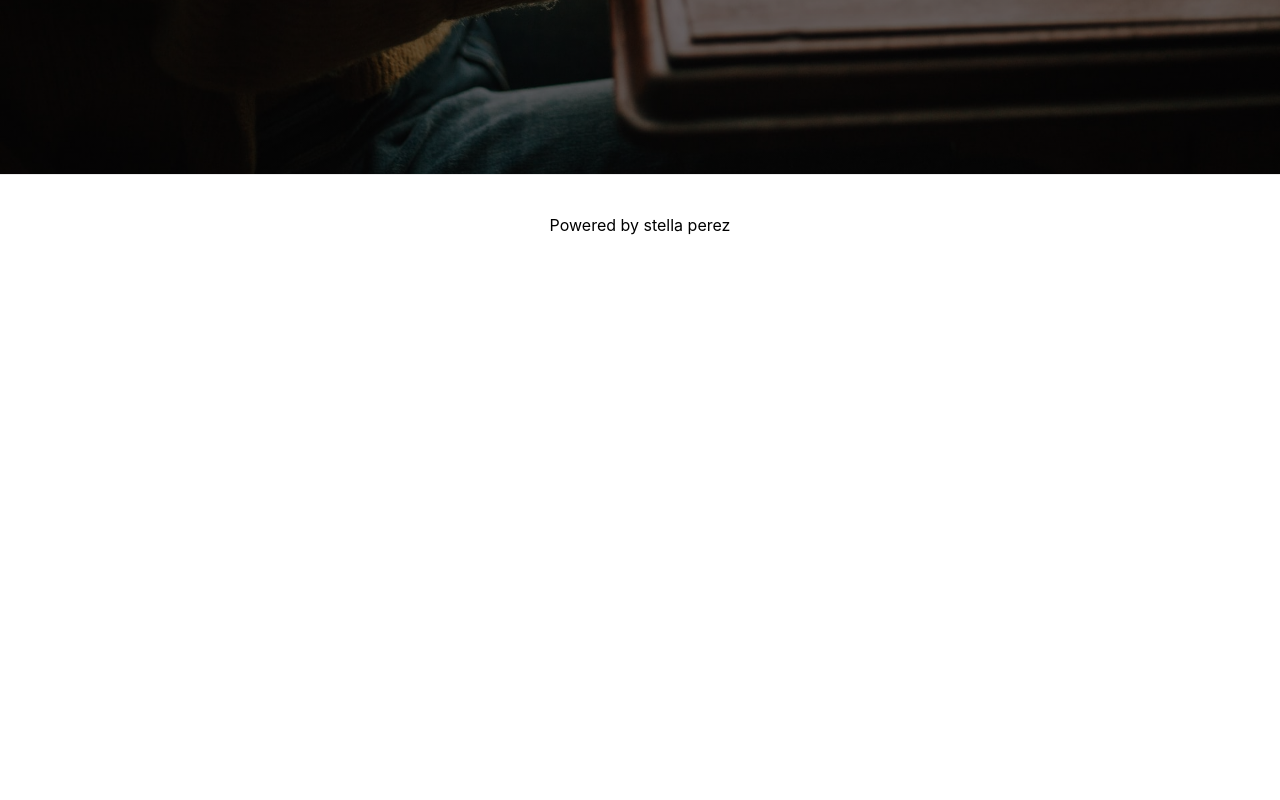
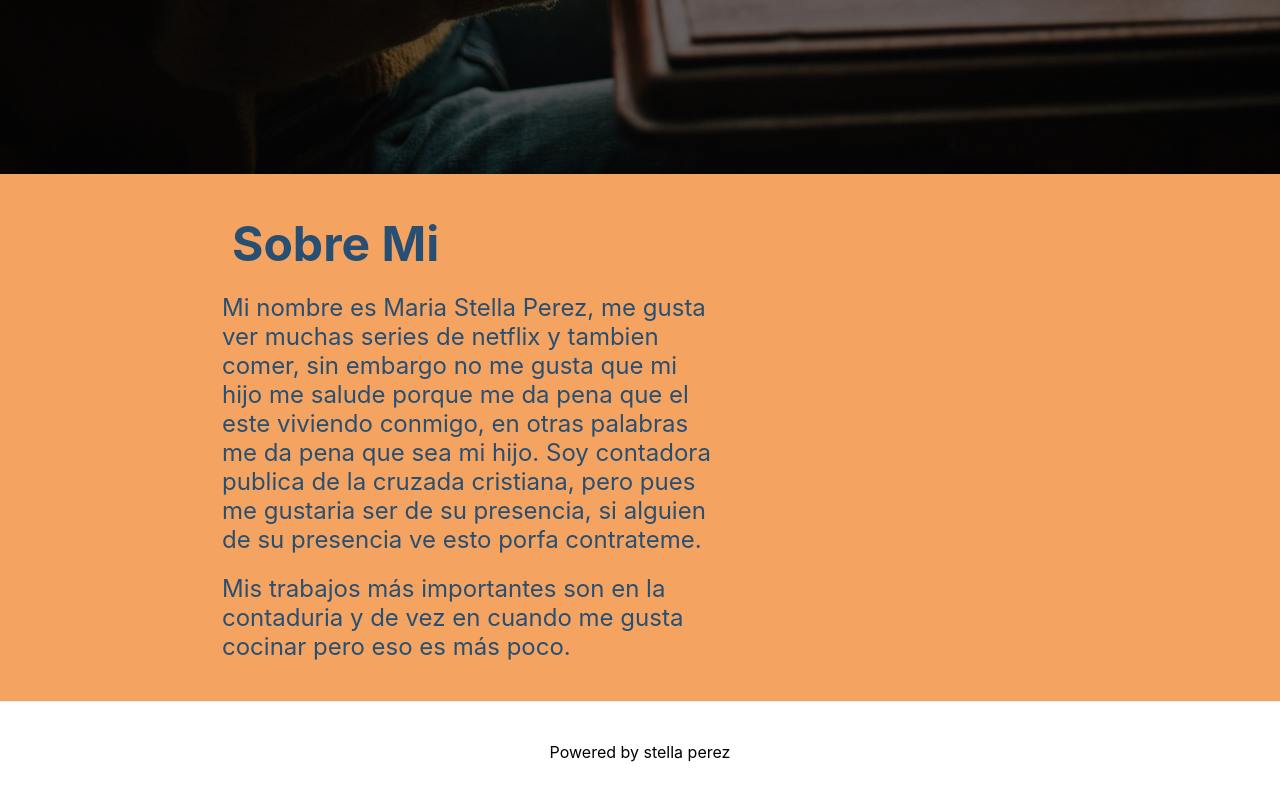
Before and after one commit to Sergiorodp/Stella-perez-perez, a Next.js app: page / in a window 1280 px wide. Shown: the part 626-1426 px from the top of the page. Before the commit the page ends 900 px from the top, so only its background shows below. Built offline with nearby package versions, Linux system fonts and the light colour scheme.

Commit message:
se agrego el apartado de sobre mi

```diff
--- a/pages/index.js
+++ b/pages/index.js
@@ -4,12 +4,13 @@ import styles from '../styles/Home.module.css'
 // Componentes
 import Nav from '../components/navbar/index'
 import Button from '../components/boton/index'
+import SobreMi from '../sections/sobreMi/index'
 
 export default function Home() {
   return (
     <div className={styles.container}>
       <Head>
-        <title>Create Next App</title>
+        <title>Stella Perez | Contadora</title>
         <link rel="icon" href="/favicon.ico" />
       </Head>
       <div className = {styles.pageContainer}>
@@ -25,6 +26,9 @@ export default function Home() {
               {/* <Loader/> */}
             </div>
           </div>
+
+          <SobreMi/>
+
         </main>
 
         <footer className={styles.footer}>
--- /dev/null
+++ b/sections/sobreMi/index.js
@@ -0,0 +1,20 @@
+import styles from './styles'
+
+export default function SobreMi(){
+    return(
+        <>
+        <div className = "main-me-container">
+            <section className = "secction-container">
+                <div className = "info-container">
+                    <h3>Sobre Mi</h3>
+                    <p> Mi nombre es Maria Stella Perez, me gusta ver muchas series de netflix y tambien comer, sin embargo no me gusta que mi hijo me salude porque me da pena que el este viviendo conmigo, en otras palabras me da pena que sea mi hijo. Soy contadora publica de la cruzada cristiana, pero pues me gustaria ser de su presencia, si alguien de su presencia ve esto porfa contrateme. </p>
+                    <p>
+                        Mis trabajos más importantes son en la contaduria y de vez en cuando me gusta cocinar pero eso es más poco.
+                    </p>
+                </div>
+            </section>
+        </div>
+        <style jsx>{styles}</style>
+        </>
+    )
+}
--- /dev/null
+++ b/sections/sobreMi/styles.js
@@ -0,0 +1,35 @@
+import css from 'styled-jsx/css'
+import { colors } from '../../components/appLayout/index'
+
+export default css`
+
+.main-me-container{
+    background: ${colors.secondary};
+    width:100vw;
+    display: grid;
+    place-items: center;
+}
+
+.secction-container{
+    padding: 30px;
+    width: 70vw;
+    display:grid;
+    grid-template-columns: 1.2fr 0.8fr;
+}
+
+.info-container{
+    color: ${colors.primary};
+    grid: 1/2
+}
+
+.info-container h3{
+    font-size:3em;
+    padding: 10px;
+}
+
+.info-container p{
+    font-size:1.5em;
+    padding: 10px 0;
+}
+
+`
```
